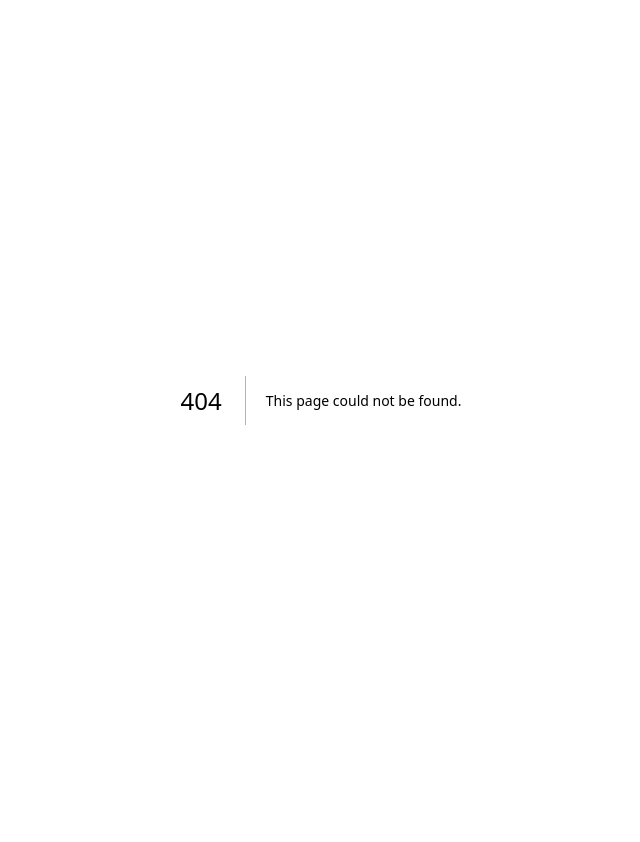
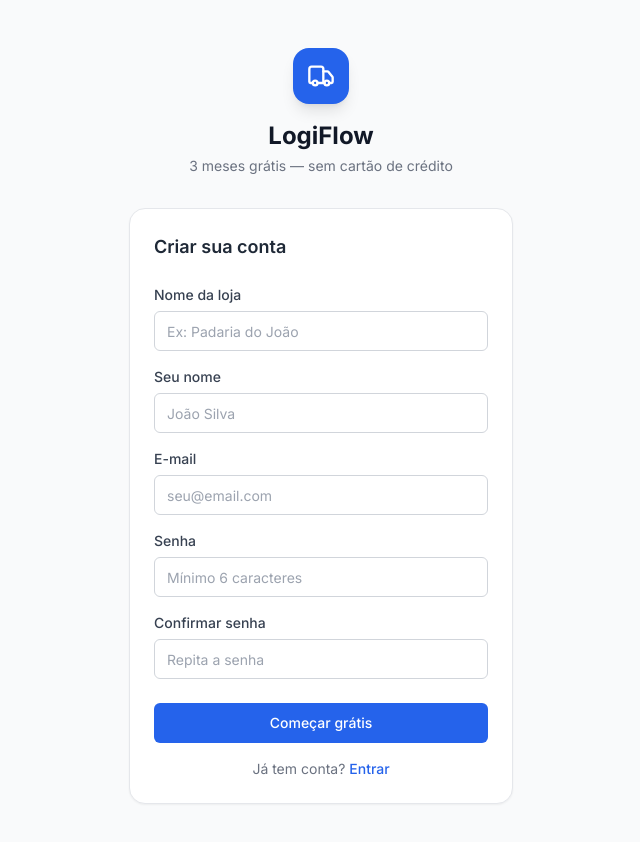
Before and after one commit to josemiguelq/logiflow, a Next.js app in the folder frontend/: page /cadastro in a window 1280 px wide. Before the commit this address had no page. Shown: the top 842 px of the page, without its empty margins (319-959 px from the left). Before the commit the page ends 800 px from the top, so only its background shows below. Built offline with nearby package versions, Linux system fonts and the light colour scheme.

Commit message:
cadastro

```diff
--- /dev/null
+++ b/frontend/src/app/(auth)/cadastro/page.tsx
@@ -0,0 +1,157 @@
+'use client'
+
+import { useState, FormEvent } from 'react'
+import { useRouter } from 'next/navigation'
+import Link from 'next/link'
+import { Truck } from 'lucide-react'
+import { api } from '@/lib/api'
+import { useAuth } from '@/hooks/useAuth'
+import { Button } from '@/components/ui/button'
+import { Input } from '@/components/ui/input'
+
+export default function CadastroPage() {
+  const router        = useRouter()
+  const { setSession } = useAuth()
+  const [error,   setError]   = useState('')
+  const [loading, setLoading] = useState(false)
+
+  async function handleSubmit(e: FormEvent<HTMLFormElement>) {
+    e.preventDefault()
+    setError('')
+
+    const fd       = new FormData(e.currentTarget)
+    const password = fd.get('password') as string
+    const confirm  = fd.get('confirm') as string
+
+    if (password !== confirm) {
+      setError('As senhas não coincidem')
+      return
+    }
+
+    setLoading(true)
+    try {
+      const res = await api.post<{ token: string; user: object }>(
+        '/auth/register',
+        {
+          storeName: fd.get('storeName'),
+          ownerName: fd.get('ownerName'),
+          email:     fd.get('email'),
+          password,
+        }
+      )
+      setSession(res.token, res.user)
+      router.push('/orders')
+    } catch (err: unknown) {
+      setError((err as Error).message ?? 'Erro ao criar conta')
+    } finally {
+      setLoading(false)
+    }
+  }
+
+  return (
+    <div className="flex min-h-screen items-center justify-center bg-gray-50 px-4 py-12">
+      <div className="w-full max-w-sm">
+        <div className="mb-8 flex flex-col items-center">
+          <div
+            className="mb-4 flex h-14 w-14 items-center justify-center rounded-2xl shadow-lg"
+            style={{ background: 'var(--color-primary)' }}
+          >
+            <Truck className="h-7 w-7 text-white" />
+          </div>
+          <h1 className="text-2xl font-bold text-gray-900">LogiFlow</h1>
+          <p className="mt-1 text-sm text-gray-500">3 meses grátis — sem cartão de crédito</p>
+        </div>
+
+        <form onSubmit={handleSubmit} className="rounded-2xl border border-gray-200 bg-white p-6 shadow-sm">
+          <h2 className="mb-6 text-lg font-semibold text-gray-800">Criar sua conta</h2>
+
+          <div className="space-y-4">
+            <div>
+              <label htmlFor="storeName" className="mb-1.5 block text-sm font-medium text-gray-700">
+                Nome da loja
+              </label>
+              <Input
+                id="storeName"
+                name="storeName"
+                type="text"
+                required
+                minLength={2}
+                placeholder="Ex: Padaria do João"
+              />
+            </div>
+
+            <div>
+              <label htmlFor="ownerName" className="mb-1.5 block text-sm font-medium text-gray-700">
+                Seu nome
+              </label>
+              <Input
+                id="ownerName"
+                name="ownerName"
+                type="text"
+                required
+                minLength={2}
+                placeholder="João Silva"
+              />
+            </div>
+
+            <div>
+              <label htmlFor="email" className="mb-1.5 block text-sm font-medium text-gray-700">
+                E-mail
+              </label>
+              <Input
+                id="email"
+                name="email"
+                type="email"
+                required
+                placeholder="seu@email.com"
+              />
+            </div>
+
+            <div>
+              <label htmlFor="password" className="mb-1.5 block text-sm font-medium text-gray-700">
+                Senha
+              </label>
+              <Input
+                id="password"
+                name="password"
+                type="password"
+                required
+                minLength={6}
+                placeholder="Mínimo 6 caracteres"
+              />
+            </div>
+
+            <div>
+              <label htmlFor="confirm" className="mb-1.5 block text-sm font-medium text-gray-700">
+                Confirmar senha
+              </label>
+              <Input
+                id="confirm"
+                name="confirm"
+                type="password"
+                required
+                minLength={6}
+                placeholder="Repita a senha"
+              />
+            </div>
+          </div>
+
+          {error && (
+            <p className="mt-4 rounded-lg bg-red-50 px-3 py-2 text-sm text-red-600">{error}</p>
+          )}
+
+          <Button type="submit" className="mt-6 w-full" disabled={loading}>
+            {loading ? 'Criando conta...' : 'Começar grátis'}
+          </Button>
+
+          <p className="mt-4 text-center text-sm text-gray-500">
+            Já tem conta?{' '}
+            <Link href="/login" className="font-medium hover:underline" style={{ color: 'var(--color-primary)' }}>
+              Entrar
+            </Link>
+          </p>
+        </form>
+      </div>
+    </div>
+  )
+}
--- a/frontend/src/app/(auth)/login/page.tsx
+++ b/frontend/src/app/(auth)/login/page.tsx
@@ -2,6 +2,7 @@
 
 import { useState, FormEvent } from 'react'
 import { useRouter } from 'next/navigation'
+import Link from 'next/link'
 import { Truck } from 'lucide-react'
 import { useAuth } from '@/hooks/useAuth'
 import { Button } from '@/components/ui/button'
@@ -66,6 +67,13 @@ export default function LoginPage() {
           <Button type="submit" className="mt-6 w-full" disabled={loading}>
             {loading ? 'Entrando...' : 'Entrar'}
           </Button>
+
+          <p className="mt-4 text-center text-sm text-gray-500">
+            Não tem conta?{' '}
+            <Link href="/cadastro" className="font-medium hover:underline" style={{ color: 'var(--color-primary)' }}>
+              Criar conta grátis
+            </Link>
+          </p>
         </form>
       </div>
     </div>
--- a/frontend/src/app/page.tsx
+++ b/frontend/src/app/page.tsx
@@ -164,7 +164,7 @@ export default function LandingPage() {
               Entrar
             </Link>
             <Link
-              href="/login"
+              href="/cadastro"
               className="rounded-lg bg-blue-600 px-4 py-2 text-sm font-medium text-white hover:bg-blue-700"
             >
               Começar grátis
@@ -191,7 +191,7 @@ export default function LandingPage() {
           </p>
           <div className="flex flex-col items-center gap-3 sm:flex-row sm:justify-center">
             <Link
-              href="/login"
+              href="/cadastro"
               className="rounded-xl bg-blue-600 px-8 py-4 text-base font-semibold text-white shadow-lg shadow-blue-200 hover:bg-blue-700 transition-colors"
             >
               Começar 3 meses grátis
@@ -332,7 +332,7 @@ export default function LandingPage() {
                 </ul>
 
                 <Link
-                  href="/login"
+                  href="/cadastro"
                   className={`block rounded-xl py-3 text-center text-sm font-semibold transition-colors ${
                     plan.highlight
                       ? 'bg-white text-blue-600 hover:bg-blue-50'
@@ -361,7 +361,7 @@ export default function LandingPage() {
             3 meses grátis, sem cartão de crédito. Configure em menos de 5 minutos.
           </p>
           <Link
-            href="/login"
+            href="/cadastro"
             className="inline-block rounded-xl bg-white px-8 py-4 text-base font-semibold text-blue-600 shadow-lg hover:bg-blue-50 transition-colors"
           >
             Criar conta gratuita
--- a/frontend/src/hooks/useAuth.ts
+++ b/frontend/src/hooks/useAuth.ts
@@ -6,12 +6,13 @@ import { authStorage } from '@/lib/auth'
 import { api } from '@/lib/api'
 
 interface AuthStore {
-  user:      StoreUser | null
-  token:     string | null
-  login:     (email: string, password: string) => Promise<void>
-  logout:    () => void
-  init:      () => void
-  hasScope:  (scope: string) => boolean
+  user:       StoreUser | null
+  token:      string | null
+  login:      (email: string, password: string) => Promise<void>
+  logout:     () => void
+  init:       () => void
+  hasScope:   (scope: string) => boolean
+  setSession: (token: string, user: StoreUser) => void
 }
 
 export const useAuth = create<AuthStore>((set, get) => ({
@@ -33,6 +34,11 @@ export const useAuth = create<AuthStore>((set, get) => ({
     set({ token: res.token, user: res.user })
   },
 
+  setSession(token, user) {
+    authStorage.setSession(token, user)
+    set({ token, user })
+  },
+
   logout() {
     authStorage.clear()
     set({ token: null, user: null })
```
Also changed, not shown: 1 other file (tests, documents, lock files or other folders).
